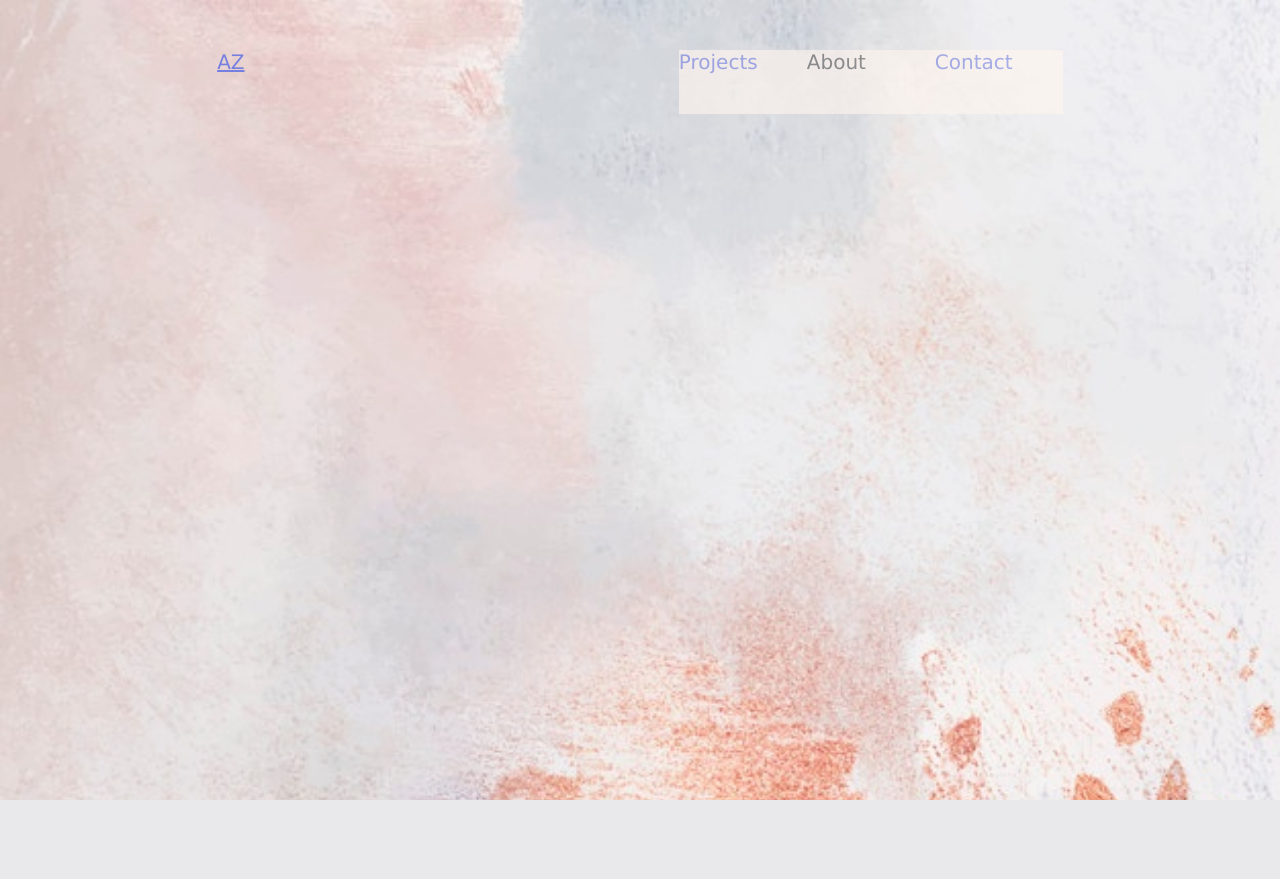
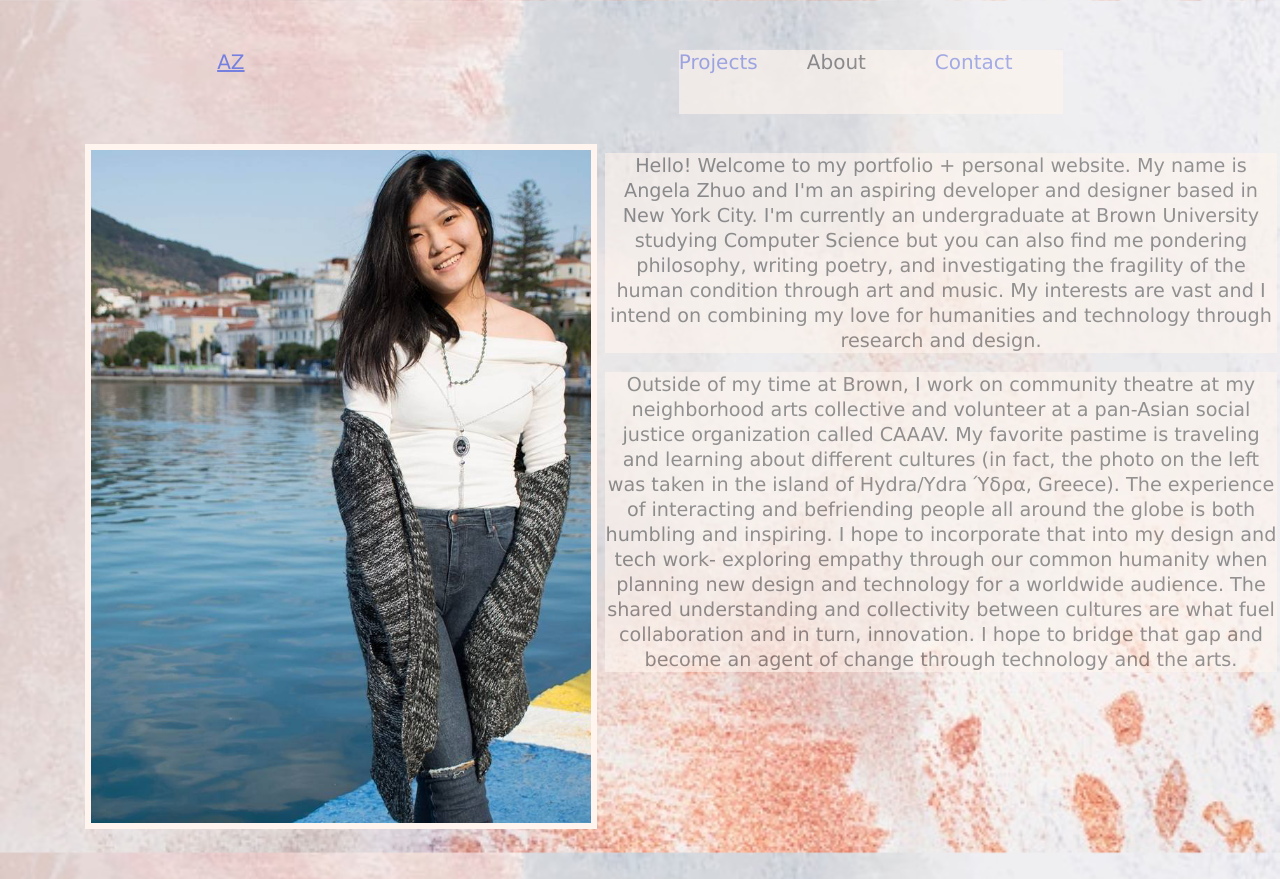
Before and after one commit to angelaasdfghjkl/Portfolio, a PHP site: page /about.html in a window 1280 px wide. Before the commit the page ends 800 px from the top, so only its background shows below. Run offline with PHP 8.4, Linux system fonts and the light colour scheme.

Commit message:
text alignment in about section

```diff
--- a/about.html
+++ b/about.html
@@ -29,5 +29,29 @@
 
   <body>
     <!-- TODO: put your HTML code here! -->
+    <div class="about-container">
+      <div class="profile-container">
+        <img class ="profile-photo" style ="border: 6px solid #FFF5EE;" src="greecevacation.jpg" alt="my photo in Greece"/>
+      </div>
+      <div class="bio">
+        <p>Hello! Welcome to my portfolio + personal website. My name is Angela Zhuo and
+          I'm an aspiring developer and designer based in New York City. I'm currently an
+          undergraduate at Brown University studying Computer Science but you can also find
+          me pondering philosophy, writing poetry, and investigating the fragility of the
+          human condition through art and music. My interests are vast and I intend on combining
+          my love for humanities and technology through research and design.<p/>
 
+          <p>Outside of my time at Brown, I work on community theatre at my neighborhood arts collective
+            and volunteer at a pan-Asian social justice organization called CAAAV. My favorite pastime
+            is traveling and learning about different cultures (in fact, the photo on the left was taken
+            in the island of Hydra/Ydra  Ύδρα, Greece). The experience of interacting and befriending people
+            all around the globe is both humbling and inspiring. I hope to incorporate that into my design and
+            tech work- exploring empathy through our common humanity when planning new design and technology
+            for a worldwide audience. The shared understanding and collectivity between cultures are what fuel
+            collaboration and in turn, innovation. I hope to bridge that gap and become an agent of change
+            through technology and the arts.
+          </p>
+      </div>
+
+    </div>
   </body>
--- a/index.css
+++ b/index.css
@@ -38,6 +38,34 @@ nav {
   font-weight: 500;
   font-size: 20px;
   text-transform: uppercase;
+}
+
+.profile-photo {
+  position: relative;
+  width: 500px;
+  height: auto;
+}
+
+.about-container {
+  display: flex;
+  flex-wrap: wrap;
+  justify-content: center;
+}
+
+.profile-container {
+  width: 450px;
+  height: fit-content;
+  margin: 30px 30px;
+  position: relative;
+  padding-left: 40px;
+  padding-right: 40px;
+}
+
+.bio {
+  width: 50%;
+  padding-top: 20px;
+  padding-right: 20px;
+  margin-bottom: 20px;
 }
 
 .nav-links {
@@ -92,17 +120,18 @@ header {
 p {
   margin-left: auto;
   margin-right: auto;
-  width: 50em;
+  width: 35em;
   background-color:#FFF5EE;
   opacity:0.6;
   font-size:1.5vw;
+  text-align: center;
 }
 
 li {
   list-style: inside;
   margin-left: auto;
   margin-right: auto;
-  width: 50em;
+  width: 30em;
   background-color:#FFF5EE;
   opacity:0.6;
   font-size:1.5vw;
```
Also changed, not shown: greecevacation.jpg (added).
